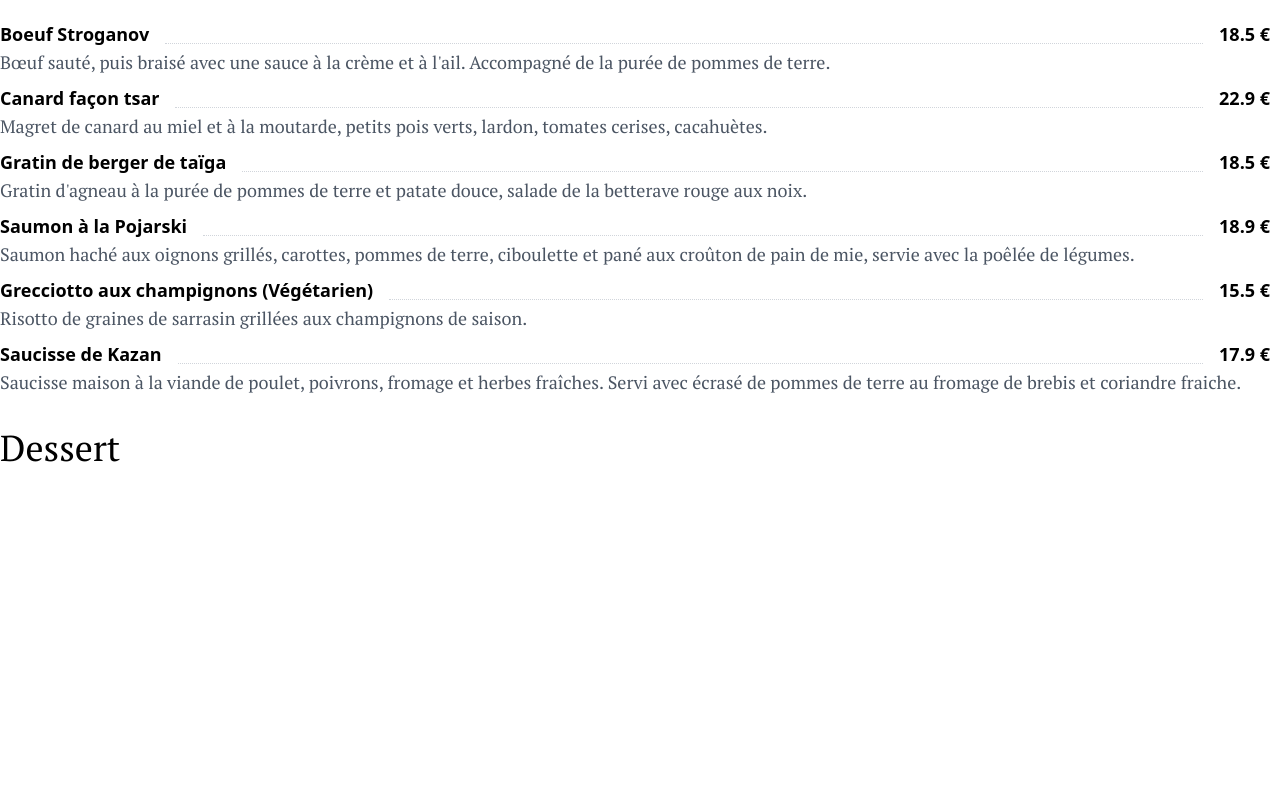
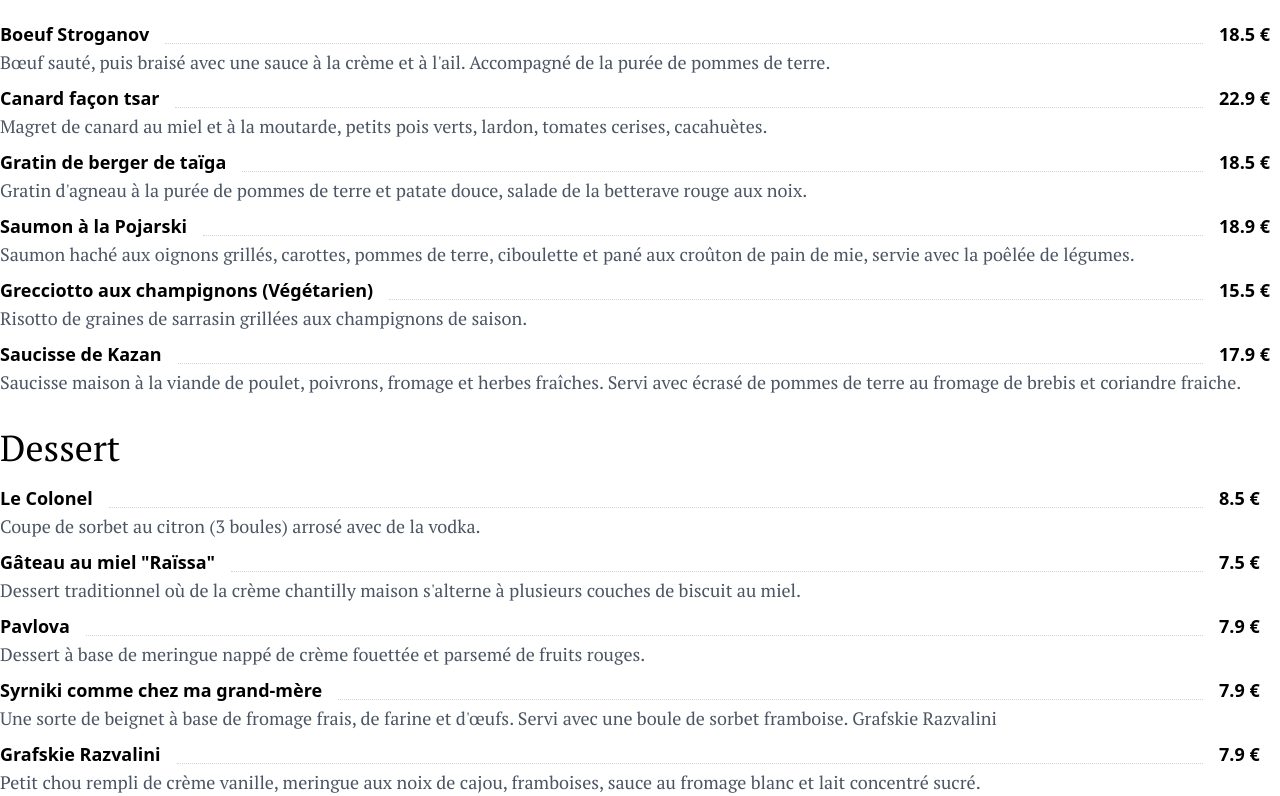
Before and after one commit to Zamahajeva/menu-transsiberien, a SvelteKit app: page / in a window 1280 px wide. Shown: the part 732-1528 px from the top of the page. Before the commit the page ends 1216 px from the top, so only its background shows below. Built offline with nearby package versions, Linux system fonts and the light colour scheme.

Commit message:
feat( dessert ) : on rajoute des calories au menu. Mais des calories sympatoche.

```diff
--- a/src/routes/+page.svelte
+++ b/src/routes/+page.svelte
@@ -2,7 +2,7 @@
     export let data;
 </script>
 
-<div class="container mx-auto mt-28">
+<div class="container mx-auto mt-28 pl-2 pr-2 md:pl-0 md:pr-0">
     <!----------------- ENTREE ----------------------->
     <h2 class="text-2xl lg:text-4xl font-serif">Entrée</h2>
     <div class="mt-4">
--- a/src/routes/+page.ts
+++ b/src/routes/+page.ts
@@ -1,3 +1,6 @@
+/**
+ * Cette fonction est appelé pour charger les données de la page, à la fois en front et en back.
+ */
 export function load() {
     return {
         entrees: [
@@ -65,6 +68,32 @@ export function load() {
             },
         ],
         desserts: [
+            {
+                plat: 'Le Colonel',
+                description: 'Coupe de sorbet au citron (3 boules) arrosé avec de la vodka.',
+                prix: 8.5,
+            },
+            {
+                plat: 'Gâteau au miel "Raïssa"',
+                description: 'Dessert traditionnel où de la crème chantilly maison s\'alterne à plusieurs couches de biscuit au miel.',
+                prix: 7.5,
+            },
+            {
+                plat: 'Pavlova',
+                description: 'Dessert à base de meringue nappé de crème fouettée et parsemé de fruits rouges.',
+                prix: 7.9,
+            },
+            {
+                plat: 'Syrniki comme chez ma grand-mère',
+                description: 'Une sorte de beignet à base de fromage frais, de farine et d\'œufs. Servi avec une boule de sorbet framboise.\n' +
+                    'Grafskie Razvalini\n',
+                prix: 7.9,
+            },
+            {
+                plat: 'Grafskie Razvalini',
+                description: 'Petit chou rempli de crème vanille, meringue aux noix de cajou, framboises, sauce au fromage blanc et lait concentré sucré.',
+                prix: 7.9,
+            },
 
         ]
     };
```
